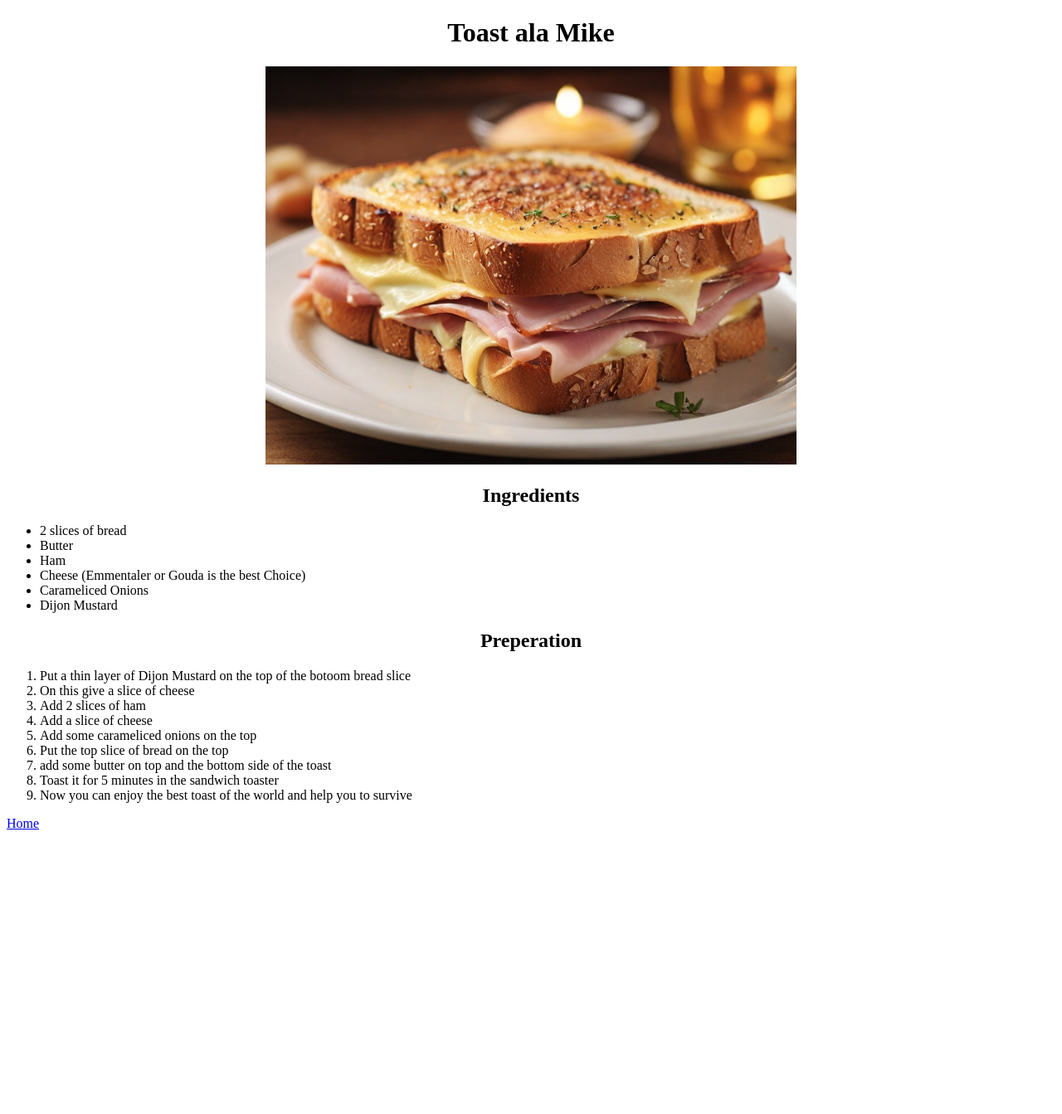
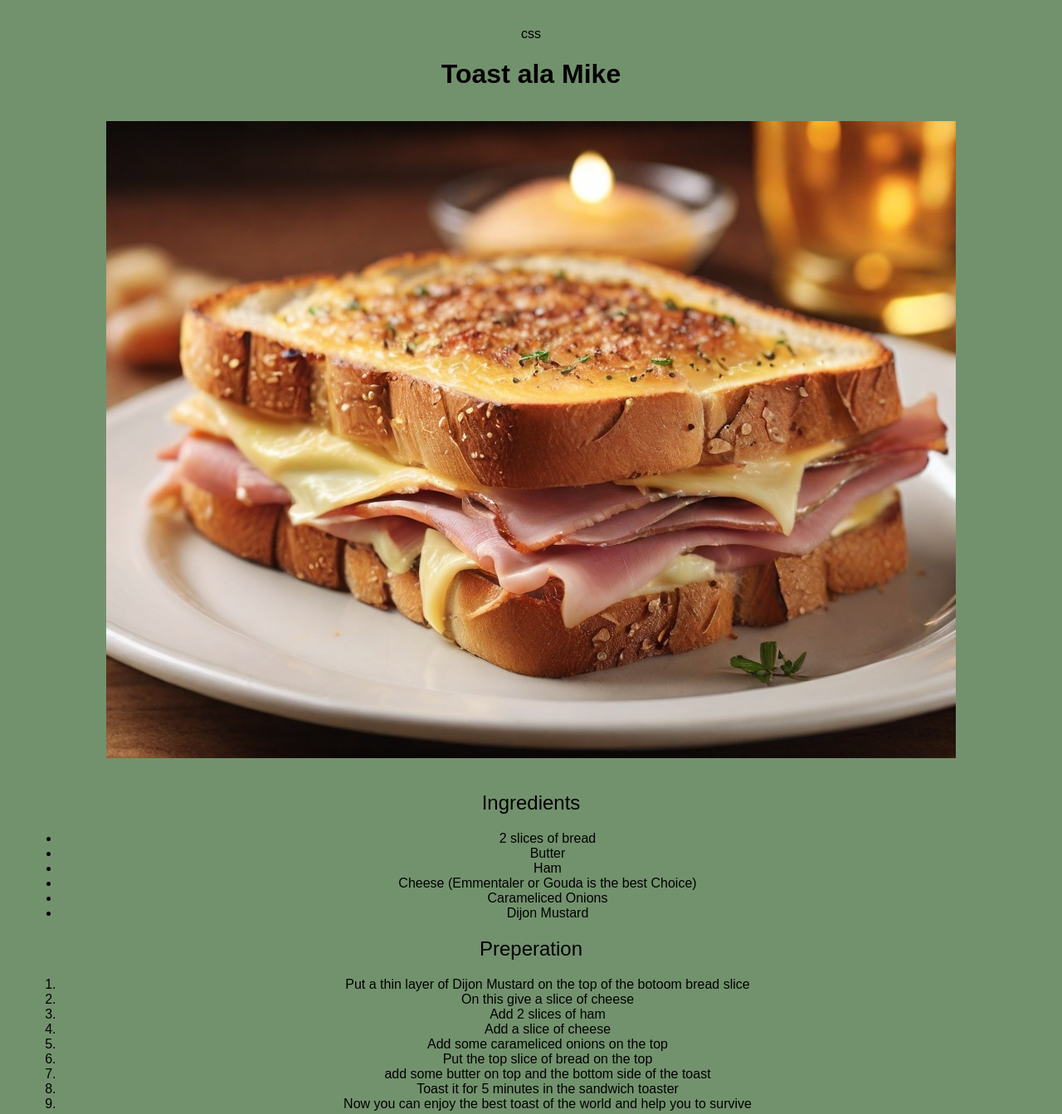
Before and after one commit to mikerawvonl-tech/The-Odin-Receipe, a plain HTML site: page pages/toast.html in a window 1280 px wide. Shown: the top 1343 px of the page at 83% size. Before the commit the page ends 1010 px from the top, so only its background shows below. Drawn offline with Linux system fonts and the light colour scheme.

Commit message:
added and adjusted the toast.html file to include the style of the whole page

```diff
--- a/pages/toast.html
+++ b/pages/toast.html
@@ -3,14 +3,15 @@
     <head>
         <meta charset="UTF-8">
         <title>Toast ala Mike</title>
+        css<link rel="stylesheet" href="../style.css">
     </head>
 
    <body>
-        <h1 style="text-align: center">Toast ala Mike</h1>
-        <div style="text-align: center">
-            <img src="../img/toast.JPG" style="center" height="480" alt="A tasty Toast">
+        <h1>Toast ala Mike</h1>
+        <div>
+            <img src="../img/toast.JPG" alt="A tasty Toast">
         </div>
-           <h2 style="text-align: center">Ingredients</h2>
+           <h2>Ingredients</h2>
            <ul>
                 <li>2 slices of bread</li>
                 <li>Butter</li>
@@ -19,7 +20,7 @@
                 <li>Carameliced Onions</li>
                 <li>Dijon Mustard</li>
             </ul>
-            <h2 style="text-align: center">Preperation</h2>
+            <h2>Preperation</h2>
             <ol>
                 <li>Put a thin layer of Dijon Mustard on the top of the botoom bread slice</li>
                 <li>On this give a slice of cheese</li>
@@ -32,7 +33,7 @@
                 <li>Now you can enjoy the best toast of the world and help you to survive</li>
 
             </ol>
-         <a href="../index.html" style="text-align: center;">Home</a>
+         <a href="../index.html">Home</a>
 
     </body>
 </html>
```
